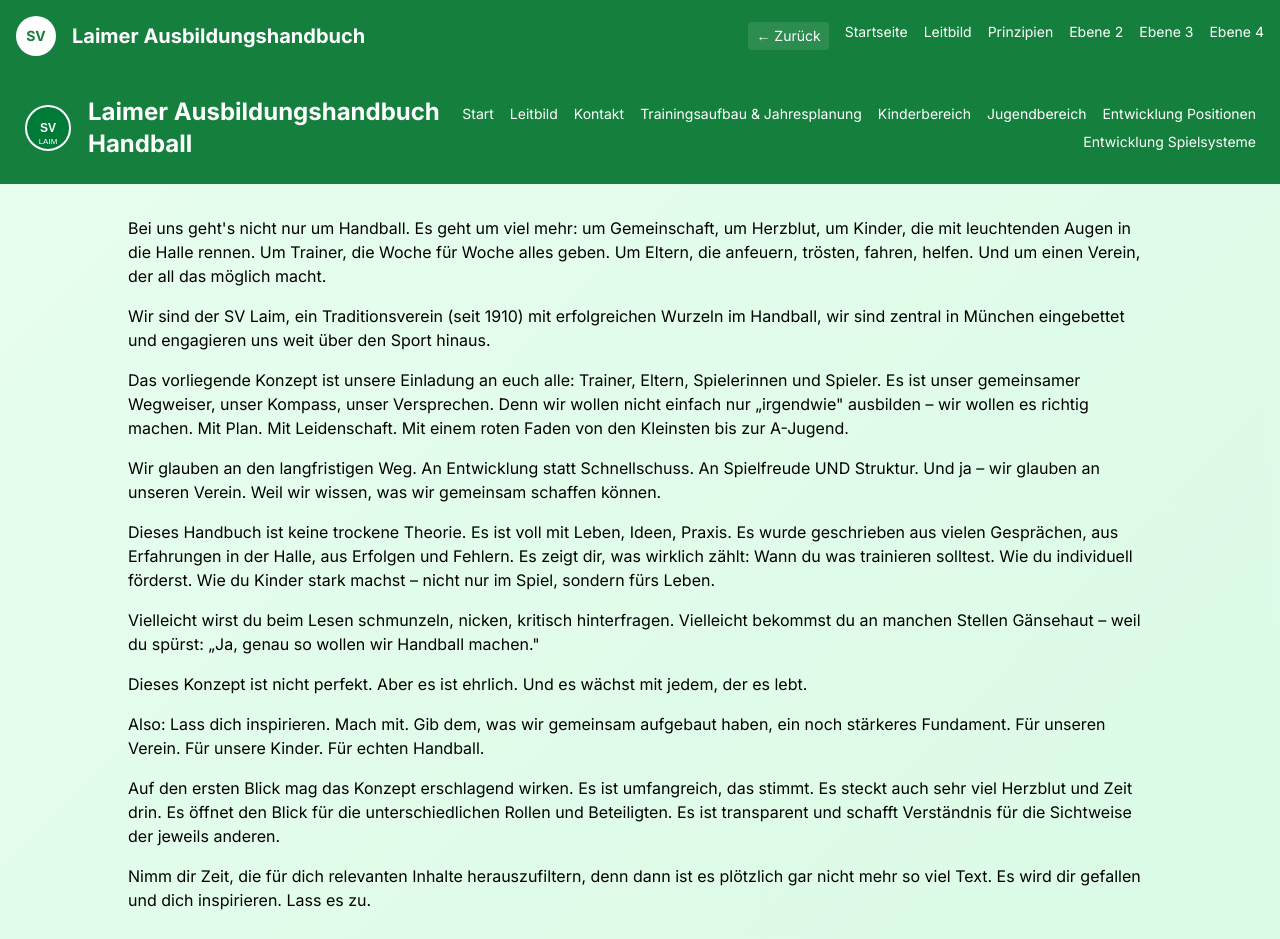
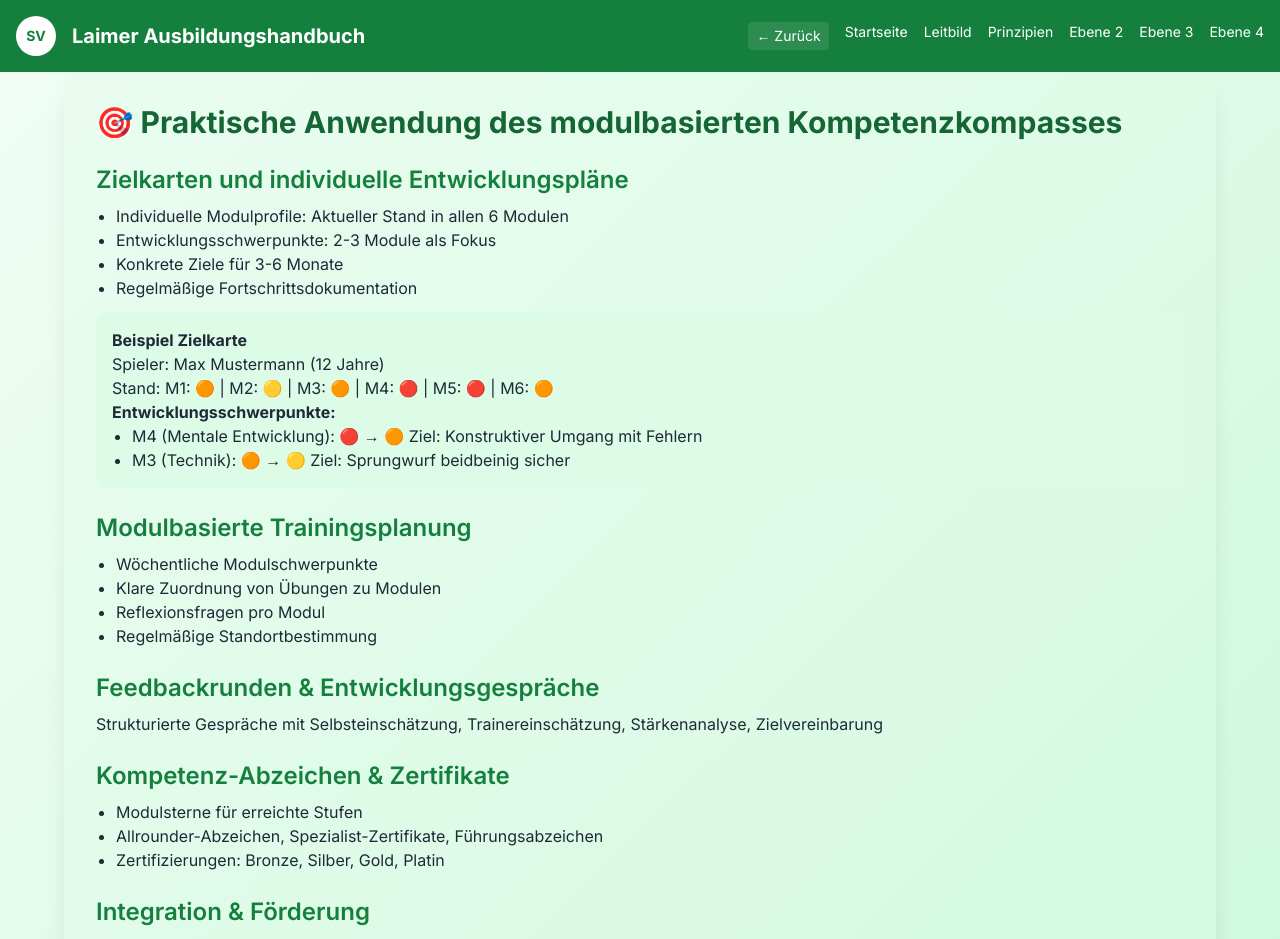
Before and after one commit to OGCoach23/Handbuch-Ausbildung, a React (Vite) app: page /kompetenzkompass/praxis in a window 1280 px wide. Shown: the top 939 px of the page. Built offline with nearby package versions, Linux system fonts and the light colour scheme.

Commit message:
Content: Kompetenzkompass-Übersicht + praktische Anwendung als eigene Seiten mit grünem Hintergrund hinzugefügt

```diff
--- a/src/App.jsx
+++ b/src/App.jsx
@@ -26,6 +26,8 @@ import KompetenzModul3 from "./pages/Kompetenzkompass/Modul3";
 import KompetenzModul4 from "./pages/Kompetenzkompass/Modul4";
 import KompetenzModul5 from "./pages/Kompetenzkompass/Modul5";
 import KompetenzModul6 from "./pages/Kompetenzkompass/Modul6";
+import KompetenzkompassStart from "./pages/Kompetenzkompass/Kompetenzkompass";
+import PraktischeAnwendung from "./pages/Kompetenzkompass/PraktischeAnwendung";
 // Jugend-Übersichten
 import AJugendUebersicht from "./pages/AJugend/AJugendUebersicht";
 import BJugendUebersicht from "./pages/BJugend/BJugendUebersicht";
@@ -131,6 +133,8 @@ function App() {
           {/* Kompetenzkompass */}
           <Route path="/kompetenzkompass" element={<KompetenzkompassIndex />} />
           <Route path="/kompetenzkompass/module" element={<KompetenzkompassModule />} />
+          <Route path="/kompetenzkompass/ueberblick" element={<KompetenzkompassStart />} />
+          <Route path="/kompetenzkompass/praxis" element={<PraktischeAnwendung />} />
           <Route path="/kompetenzkompass/modul1" element={<KompetenzModul1 />} />
           <Route path="/kompetenzkompass/modul2" element={<KompetenzModul2 />} />
           <Route path="/kompetenzkompass/modul3" element={<KompetenzModul3 />} />
--- /dev/null
+++ b/src/pages/Kompetenzkompass/Kompetenzkompass.jsx
@@ -0,0 +1,104 @@
+import { motion } from "framer-motion";
+
+export default function Kompetenzkompass() {
+  return (
+    <div className="bg-green-100/30 p-8 rounded-2xl shadow-xl max-w-6xl mx-auto">
+      <motion.h1
+        initial={{ opacity: 0, y: 20 }}
+        animate={{ opacity: 1, y: 0 }}
+        transition={{ duration: 0.5 }}
+        className="text-3xl font-bold text-green-800 mb-6"
+      >
+        🧭 Kompetenzkompass
+      </motion.h1>
+
+      <div className="space-y-6 text-gray-800">
+        <section>
+          <h2 className="text-2xl font-semibold text-green-700 mb-2">Ziel des Kompetenzkompasses</h2>
+          <ul className="list-disc ml-5">
+            <li>Strukturierter, nachvollziehbarer Ausbildungsweg unabhängig vom Lebensalter</li>
+            <li>Differenzierte, sichtbare Entwicklung in fünf Kompetenzstufen</li>
+            <li>Förderdiagnostik & Motivationstool für Orientierung, Feedback, Zielsetzung</li>
+            <li>Klare Kriterien für Trainer:innen zur Beurteilung & Trainingssteuerung</li>
+            <li>Integration von Quereinsteiger:innen & Hochentwickelten möglich</li>
+            <li>Übergreifende Entwicklungslogik für alle Altersstufen</li>
+          </ul>
+        </section>
+
+        <section>
+          <h2 className="text-2xl font-semibold text-green-700 mb-2">Grundprinzipien</h2>
+          <ul className="list-disc ml-5">
+            <li>Altersunabhängig – bewertet Fähigkeiten, nicht Alter</li>
+            <li>Modular – spezifische Stufen für alle 6 Module</li>
+            <li>Sichtbar – Symbolsystem (Farben, Etiketten, Armbänder, digital)</li>
+            <li>Fördernd, nicht bewertend – Fokus auf Entwicklung</li>
+            <li>Umsetzbar im normalen Trainingsbetrieb</li>
+          </ul>
+        </section>
+
+        <section>
+          <h2 className="text-2xl font-semibold text-green-700 mb-2">Anwendung in der Praxis</h2>
+          <ul className="list-disc ml-5">
+            <li>Zielkarten mit allen Modulen und Stufen</li>
+            <li>Trainingstagebuch oder Feedbackrunden</li>
+            <li>Zwischengespräche mindestens 2× pro Saison</li>
+            <li>Kompetenz-Abzeichen oder Zertifikate bei neuen Stufen</li>
+            <li>Integration in Spielerauswahl & Förderung</li>
+          </ul>
+        </section>
+
+        <section>
+          <h2 className="text-2xl font-semibold text-green-700 mb-2">Vorteile</h2>
+          <ul className="list-disc ml-5">
+            <li>Spieler:innen verstehen ihr Training besser</li>
+            <li>Trainer:innen fördern gezielter</li>
+            <li>Eltern erkennen transparent den Ausbildungsfokus</li>
+            <li>Hohe Bindung durch sichtbare Entwicklung</li>
+            <li>Klare Trennung zwischen Breite & Spitze ohne Ausschluss</li>
+          </ul>
+        </section>
+
+        <section>
+          <h2 className="text-2xl font-semibold text-green-700 mb-2">Die 5 Kompetenzstufen</h2>
+          <table className="w-full text-left border-collapse">
+            <thead>
+              <tr>
+                <th className="border-b-2 p-2">Stufe</th>
+                <th className="border-b-2 p-2">Symbol</th>
+                <th className="border-b-2 p-2">Beschreibung</th>
+              </tr>
+            </thead>
+            <tbody>
+              <tr>
+                <td className="p-2">1. Basis</td>
+                <td className="p-2">⚪️ Weiß</td>
+                <td className="p-2">Ich kenne die Grundlagen – ich kann mitmachen.</td>
+              </tr>
+              <tr>
+                <td className="p-2">2. Stabil</td>
+                <td className="p-2">🟡 Gelb</td>
+                <td className="p-2">Ich kann das Geübte sicher und in Spielformen anwenden.</td>
+              </tr>
+              <tr>
+                <td className="p-2">3. Flexibel</td>
+                <td className="p-2">🟢 Grün</td>
+                <td className="p-2">Ich erkenne Situationen und finde eigene Lösungen.</td>
+              </tr>
+              <tr>
+                <td className="p-2">4. Spielbestimmend</td>
+                <td className="p-2">🔵 Blau</td>
+                <td className="p-2">Ich kann Spiele aktiv mitgestalten – auch unter Druck.</td>
+              </tr>
+              <tr>
+                <td className="p-2">5. Führend</td>
+                <td className="p-2">🔴 Rot</td>
+                <td className="p-2">Ich beeinflusse Mitspieler:innen & Spielverlauf strategisch und kommunikativ.</td>
+              </tr>
+            </tbody>
+          </table>
+          <p className="mt-4">Ein Spieler kann z. B. in M3 auf Stufe 4 sein, aber in M4 auf Stufe 2 → individuelles Förderprofil!</p>
+        </section>
+      </div>
+    </div>
+  );
+}
--- a/src/pages/Kompetenzkompass/Modul1.jsx
+++ b/src/pages/Kompetenzkompass/Modul1.jsx
@@ -104,7 +104,7 @@ export default function Modul1() {
   const [activeTab, setActiveTab] = useState(0);
 
   return (
-    <div className="max-w-7xl mx-auto p-6">
+    <div className="bg-green-100/30 p-8 rounded-2xl shadow-xl max-w-6xl mx-auto">
       <h1 className="text-3xl font-bold text-green-800 mb-6">M1: Entwicklungsmerkmale & Methodik</h1>
 
       {/* Tabs */}
--- /dev/null
+++ b/src/pages/Kompetenzkompass/PraktischeAnwendung.jsx
@@ -0,0 +1,68 @@
+import { motion } from "framer-motion";
+
+export default function PraktischeAnwendung() {
+  return (
+    <div className="bg-green-100/30 p-8 rounded-2xl shadow-xl max-w-6xl mx-auto">
+      <motion.h1
+        initial={{ opacity: 0, y: 20 }}
+        animate={{ opacity: 1, y: 0 }}
+        transition={{ duration: 0.5 }}
+        className="text-3xl font-bold text-green-800 mb-6"
+      >
+        🎯 Praktische Anwendung des modulbasierten Kompetenzkompasses
+      </motion.h1>
+
+      <div className="space-y-6 text-gray-800">
+        <section>
+          <h2 className="text-2xl font-semibold text-green-700 mb-2">Zielkarten und individuelle Entwicklungspläne</h2>
+          <ul className="list-disc ml-5">
+            <li>Individuelle Modulprofile: Aktueller Stand in allen 6 Modulen</li>
+            <li>Entwicklungsschwerpunkte: 2-3 Module als Fokus</li>
+            <li>Konkrete Ziele für 3-6 Monate</li>
+            <li>Regelmäßige Fortschrittsdokumentation</li>
+          </ul>
+          <div className="bg-green-100 p-4 rounded-lg mt-3">
+            <p className="font-bold">Beispiel Zielkarte</p>
+            <p>Spieler: Max Mustermann (12 Jahre)</p>
+            <p>Stand: M1: 🟠 | M2: 🟡 | M3: 🟠 | M4: 🔴 | M5: 🔴 | M6: 🟠</p>
+            <p><strong>Entwicklungsschwerpunkte:</strong></p>
+            <ul className="list-disc ml-5">
+              <li>M4 (Mentale Entwicklung): 🔴 → 🟠 Ziel: Konstruktiver Umgang mit Fehlern</li>
+              <li>M3 (Technik): 🟠 → 🟡 Ziel: Sprungwurf beidbeinig sicher</li>
+            </ul>
+          </div>
+        </section>
+
+        <section>
+          <h2 className="text-2xl font-semibold text-green-700 mb-2">Modulbasierte Trainingsplanung</h2>
+          <ul className="list-disc ml-5">
+            <li>Wöchentliche Modulschwerpunkte</li>
+            <li>Klare Zuordnung von Übungen zu Modulen</li>
+            <li>Reflexionsfragen pro Modul</li>
+            <li>Regelmäßige Standortbestimmung</li>
+          </ul>
+        </section>
+
+        <section>
+          <h2 className="text-2xl font-semibold text-green-700 mb-2">Feedbackrunden & Entwicklungsgespräche</h2>
+          <p>Strukturierte Gespräche mit Selbsteinschätzung, Trainereinschätzung, Stärkenanalyse, Zielvereinbarung</p>
+        </section>
+
+        <section>
+          <h2 className="text-2xl font-semibold text-green-700 mb-2">Kompetenz-Abzeichen & Zertifikate</h2>
+          <ul className="list-disc ml-5">
+            <li>Modulsterne für erreichte Stufen</li>
+            <li>Allrounder-Abzeichen, Spezialist-Zertifikate, Führungsabzeichen</li>
+            <li>Zertifizierungen: Bronze, Silber, Gold, Platin</li>
+          </ul>
+        </section>
+
+        <section>
+          <h2 className="text-2xl font-semibold text-green-700 mb-2">Integration & Förderung</h2>
+          <p>Quereinsteiger: Standortbestimmung, Förderpläne, Mentoring, flexible Gruppierung</p>
+          <p>Hochentwickelte: Führungsrollen, Mentoring, Kreativitätstraining, Spezialisierung</p>
+        </section>
+      </div>
+    </div>
+  );
+}
```
